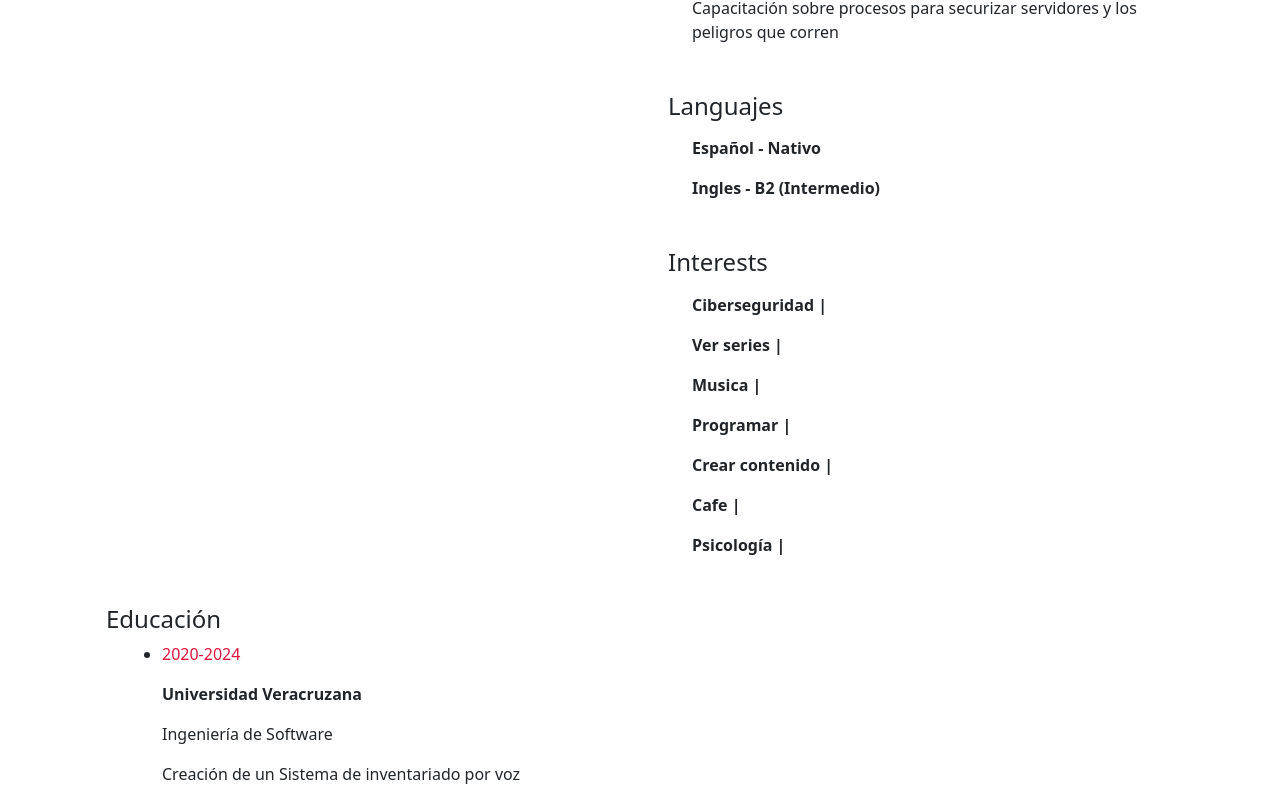
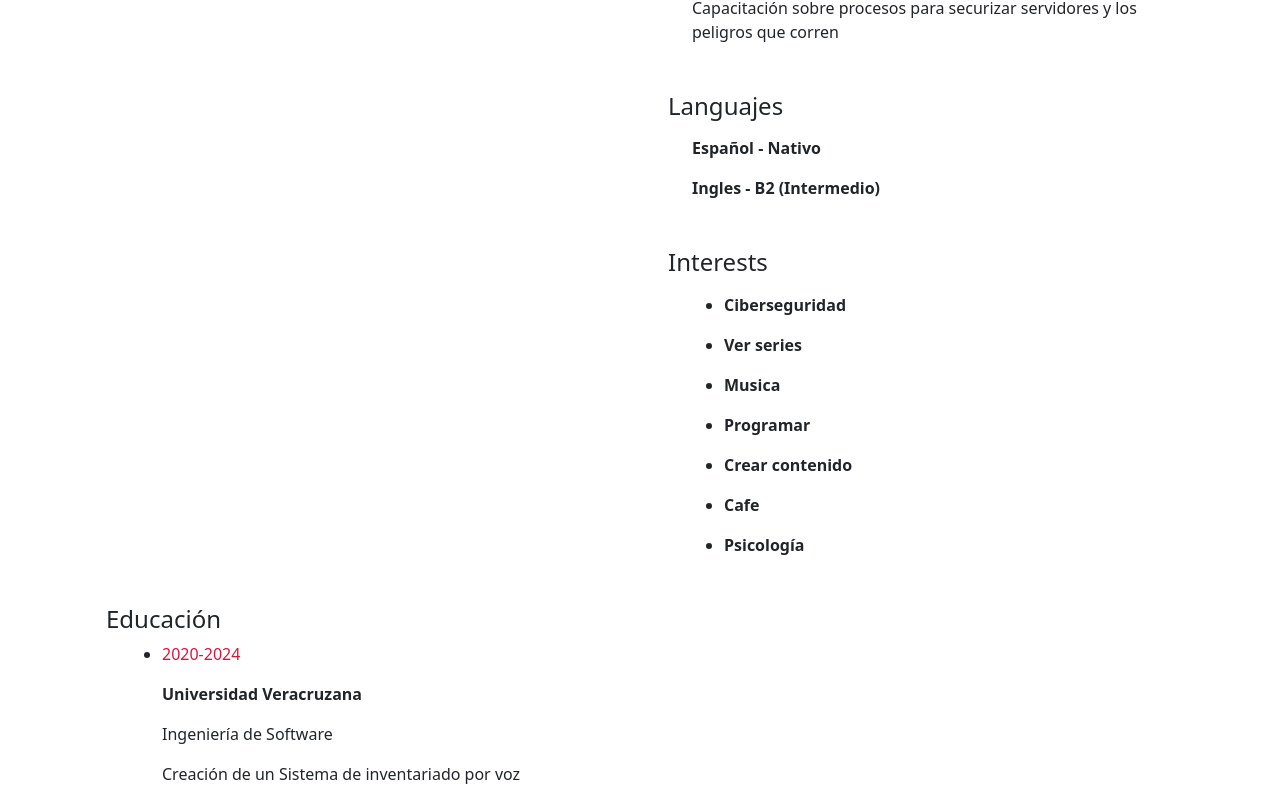
Before and after one commit to Adpsec/adpsec.github.io, an Angular app: page / in a window 1280 px wide. Shown: the part 1346-2148 px from the top of the page. Built offline with nearby package versions, Linux system fonts and the light colour scheme.

Commit message:
Configuración de ficheros

```diff
--- a/src/app/components/interests/interests.component.html
+++ b/src/app/components/interests/interests.component.html
@@ -2,10 +2,10 @@
     <h4>Interests</h4>
     <div class="container" *ngFor="let likes of interests">
       <div class="row" class="my-3">
-        <div class="col-md">
-          <p>
-            <b>{{ likes.nombre }} | </b>
-          </p>
+        <div class="col-md flex-column justify-content-center">
+            <ul>
+                <li> <b>{{ likes.nombre }}</b> </li>
+            </ul>
         </div>
       </div>
     </div>
```
Also changed, not shown: 1 other file (tests, documents, lock files or other folders).
